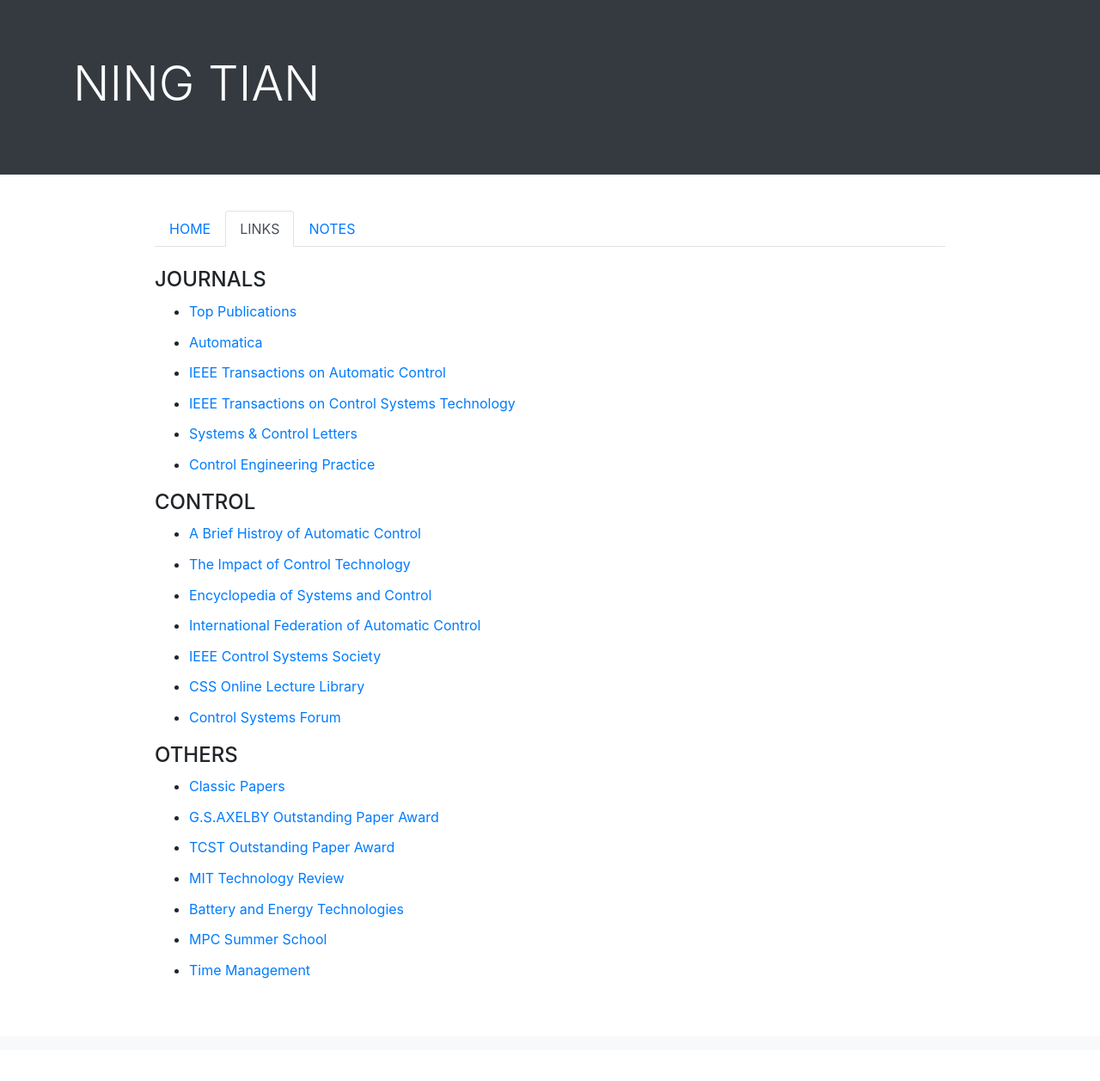
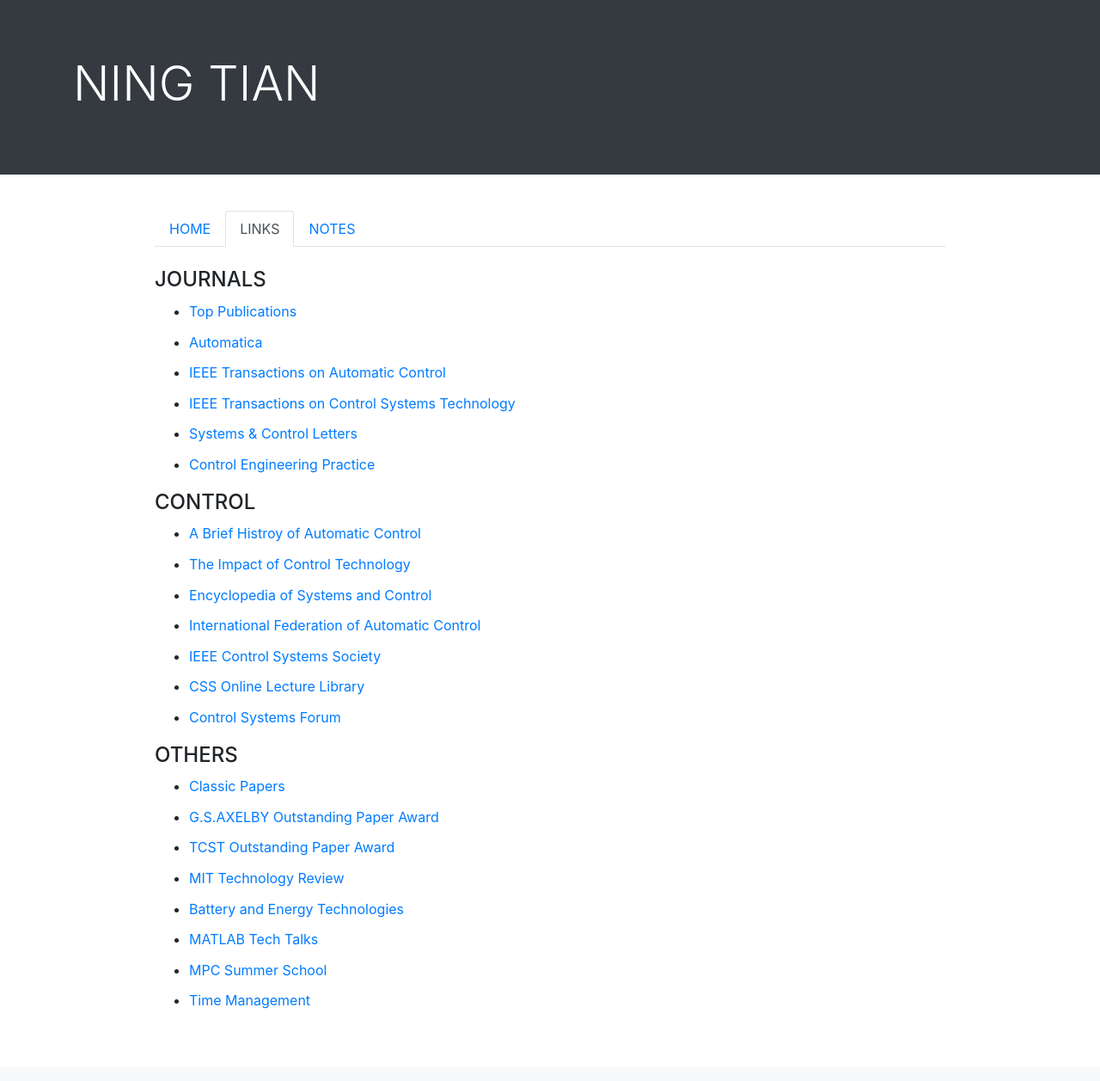
Before and after one commit to ningtian/ningtian.github.io, a Jekyll site: the page links/index.html, which Jekyll copies as it is, in a window 1280 px wide. Shown: the whole page at 86% size. Built offline with Jekyll 4.4.1, drawn with Linux system fonts in a browser that asks for light colours; before the commit the page ends 1221 px from its top, so only the background shows below that.

Commit message:
Update index.html

```diff
--- a/links/index.html
+++ b/links/index.html
@@ -98,6 +98,8 @@
 
 	        <li><a href="https://www.mpoweruk.com/">Battery and Energy Technologies </a> </li>
 
+		<li><a href="https://www.mathworks.com/videos/tech-talks/controls.html?s_eid=PSM_15028">MATLAB Tech Talks </a> </li>
+
 		<li><a href="http://mpc-summer-school.che.wisc.edu/">MPC Summer School </a></li>
 
 	        <li><a href="https://web.wpi.edu/Images/CMS/ARC/16_Traits_of_effective_tm.pdf">Time Management </a></li>
```
